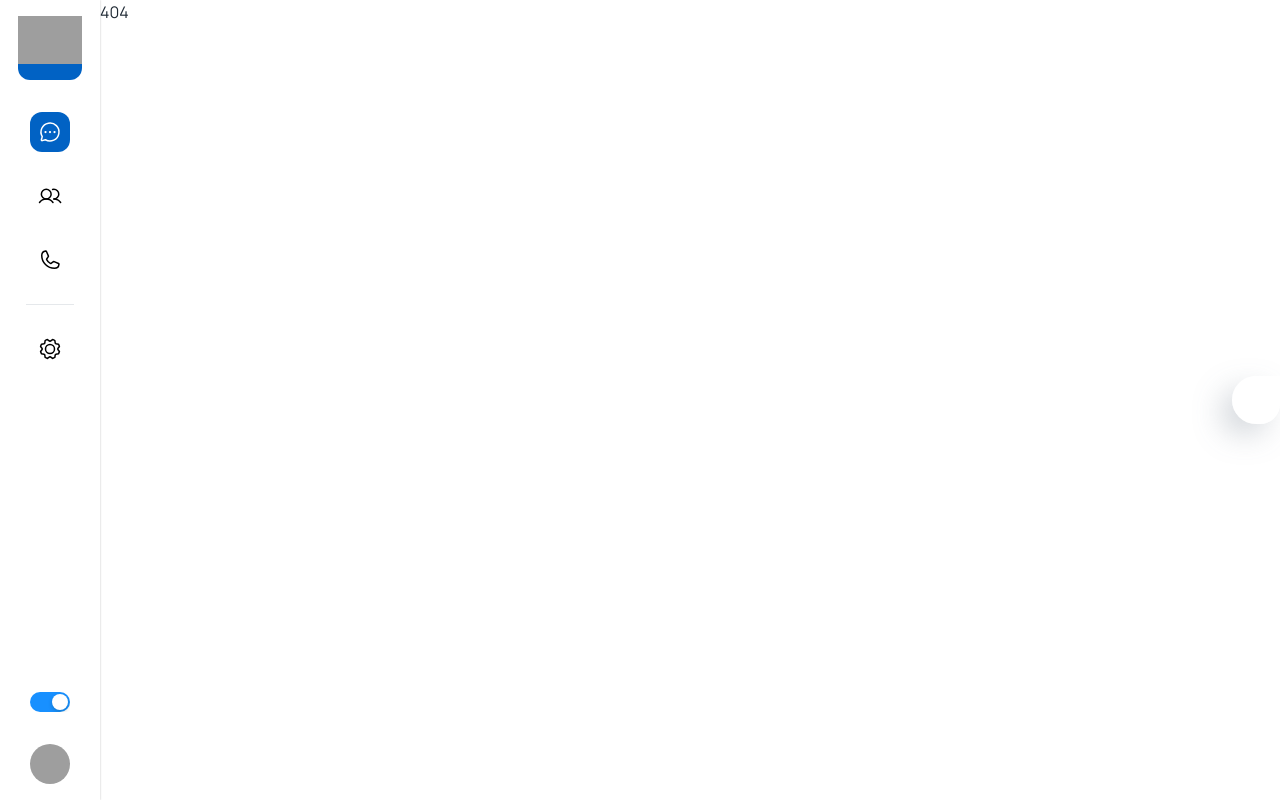
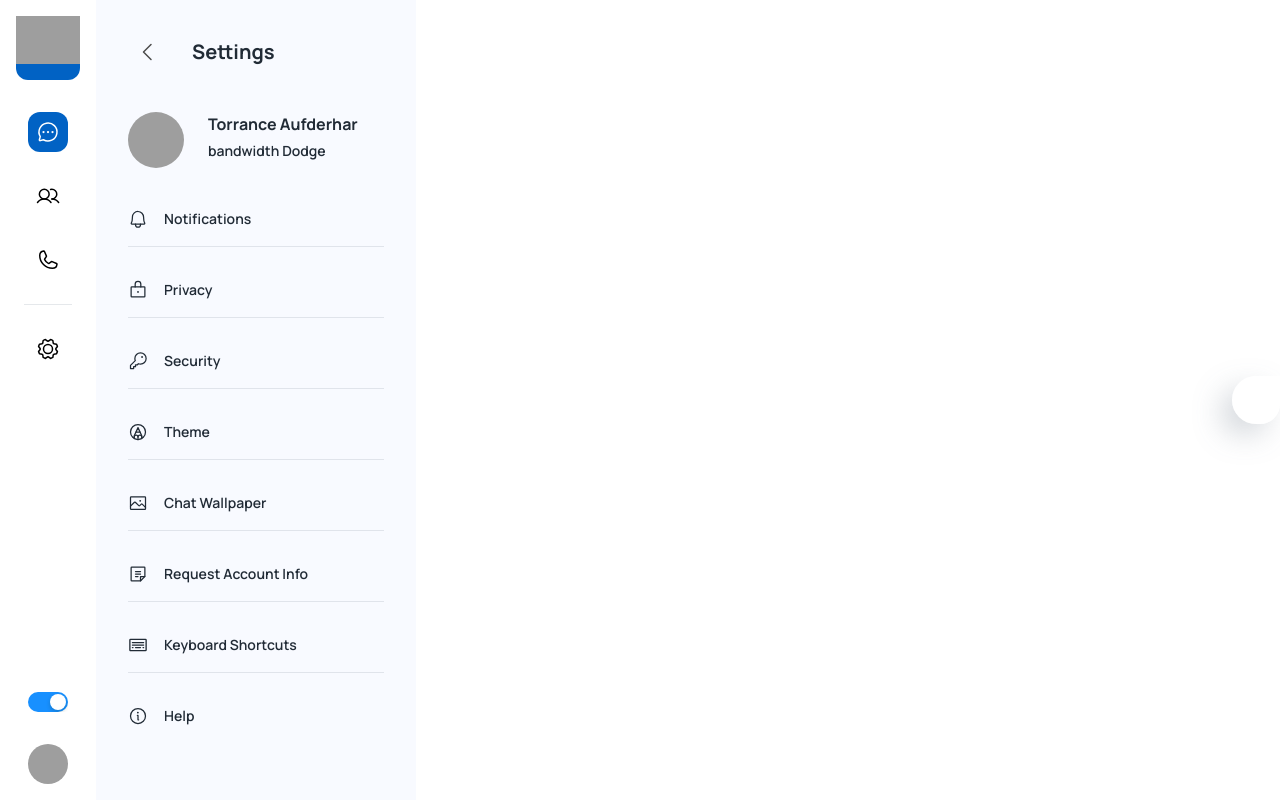
Before and after one commit to massawegodii/Chat-App, a React (Create React App) app: page /settings in a window 1280 px wide. Before the commit this address led to /404. Built offline with nearby package versions, Linux system fonts and the light colour scheme; grey boxes are pictures that could not be loaded; some icons are missing.

Commit message:
settings and theme dialog and shortcut dialog

```diff
--- /dev/null
+++ b/src/pages/dashboard/Settings.js
@@ -0,0 +1,177 @@
+import { faker } from "@faker-js/faker";
+import {
+  Avatar,
+  Box,
+  Divider,
+  IconButton,
+  Stack,
+  Typography,
+  useTheme,
+} from "@mui/material";
+import {
+  Bell,
+  CaretLeft,
+  Image,
+  Info,
+  Key,
+  Keyboard,
+  Lock,
+  Note,
+  PencilCircle,
+} from "phosphor-react";
+import React, { useState } from "react";
+import ThemeDialog from "../../sections/settings/ThemeDialog";
+import ShortcutsDialog from "../../sections/settings/ShortcutsDialog";
+
+const Settings = () => {
+  const theme = useTheme();
+
+  const [openTheme, setOpenTheme] = useState(false);
+
+  const handleOpenTheme = () => {
+    setOpenTheme(true);
+  };
+
+  const handleCloseTheme = () => {
+    setOpenTheme(false);
+  };
+
+  const [openShortcuts, setOpenShortcuts] = useState(false);
+
+  const handleOpenShortcuts = () => {
+    setOpenShortcuts(true);
+  };
+
+  const handleCloseShortcuts = () => {
+    setOpenShortcuts(false);
+  };
+
+  const list = [
+    {
+      key: 0,
+      icon: <Bell size={20} />,
+      title: "Notifications",
+      onclick: () => {},
+    },
+    {
+      key: 1,
+      icon: <Lock size={20} />,
+      title: "Privacy",
+      onclick: () => {},
+    },
+    {
+      key: 2,
+      icon: <Key size={20} />,
+      title: "Security",
+      onclick: () => {},
+    },
+    {
+      key: 3,
+      icon: <PencilCircle size={20} />,
+      title: "Theme",
+      onclick: handleOpenTheme,
+    },
+    {
+      key: 4,
+      icon: <Image size={20} />,
+      title: "Chat Wallpaper",
+      onclick: () => {},
+    },
+    {
+      key: 5,
+      icon: <Note size={20} />,
+      title: "Request Account Info",
+      onclick: () => {},
+    },
+    {
+      key: 6,
+      icon: <Keyboard size={20} />,
+      title: "Keyboard Shortcuts",
+      onclick: handleOpenShortcuts,
+    },
+    {
+      key: 7,
+      icon: <Info size={20} />,
+      title: "Help",
+      onclick: () => {},
+    },
+  ];
+
+  return (
+    <>
+      <Stack direction="row" sx={{ width: "100%" }}>
+        {/* Left Pane */}
+        <Box
+          sx={{
+            overflowY: "auto", // Use auto for clean scrolling
+            height: "100vh",
+            width: 320,
+            backgroundColor:
+              theme.palette.mode === "light"
+                ? "#F8FAFF"
+                : theme.palette.background,
+            "-ms-overflow-style": "none", // Hide scrollbar in IE/Edge
+            "scrollbar-width": "none", // Hide scrollbar in Firefox
+            "&::-webkit-scrollbar": {
+              display: "none", // Hide scrollbar in Chrome/Safari
+            },
+          }}
+        >
+          <Stack p={4} spacing={5}>
+            {/* Header */}
+            <Stack direction="row" alignItems={"center"} spacing={3}>
+              <IconButton>
+                <CaretLeft size={24} color={"#4B4B4B"} />
+              </IconButton>
+              <Typography variant="h5">Settings</Typography>
+            </Stack>
+
+            {/* Profile */}
+            <Stack direction="row" spacing={3}>
+              <Avatar
+                src={`https://i.pravatar.cc/300?u=${Math.random()}`}
+                alt="Random Avatar"
+                sx={{ height: 56, width: 56 }}
+              />
+              <Stack spacing={0.5}>
+                <Typography variant="article">{`${faker.name.firstName()} ${faker.name.lastName()}`}</Typography>
+                <Typography variant="body2">{faker.random.words()}</Typography>
+              </Stack>
+            </Stack>
+
+            {/* List */}
+            <Stack spacing={4}>
+              {list.map(({ key, icon, title, onclick }) => (
+                <React.Fragment key={key}>
+                  <Stack
+                    onClick={onclick}
+                    sx={{ cursor: "pointer" }}
+                    spacing={2}
+                  >
+                    <Stack alignItems={"center"} direction="row" spacing={2}>
+                      {icon}
+                      <Typography variant="body2">{title}</Typography>
+                    </Stack>
+                    {key !== 7 && <Divider />}
+                  </Stack>
+                </React.Fragment>
+              ))}
+            </Stack>
+          </Stack>
+        </Box>
+        {/* Right Pane */}
+      </Stack>
+      {openTheme && (
+        <ThemeDialog open={openTheme} handleClose={handleCloseTheme} />
+      )}
+      {openShortcuts && (
+        <ShortcutsDialog
+          open={openShortcuts}
+          handleClose={handleCloseShortcuts}
+        />
+      )}
+    </>
+  );
+};
+
+export default Settings;
--- a/src/routes/index.js
+++ b/src/routes/index.js
@@ -3,6 +3,7 @@
 
 // layouts
 import DashboardLayout from "../layouts/dashboard";
+
 
 // config
 import { DEFAULT_PATH } from "../config";
@@ -24,6 +25,7 @@
       children: [
         { element: <Navigate to={DEFAULT_PATH} replace />, index: true },
         { path: "app", element: <GeneralApp /> },
+        { path: "settings", element: <Settings /> },
 
         { path: "404", element: <Page404 /> },
         { path: "*", element: <Navigate to="/404" replace /> },
@@ -36,4 +38,8 @@
 const GeneralApp = Loadable(
   lazy(() => import("../pages/dashboard/GeneralApp")),
 );
+
+const Settings = Loadable(
+  lazy(() => import("../pages/dashboard/Settings")),
+);
 const Page404 = Loadable(lazy(() => import("../pages/Page404")));
--- /dev/null
+++ b/src/sections/settings/ShortcutsDialog.js
@@ -0,0 +1,166 @@
+import {
+  Button,
+  Dialog,
+  DialogActions,
+  DialogContent,
+  DialogTitle,
+  Grid,
+  Slide,
+  Stack,
+  Typography,
+} from "@mui/material";
+import React from "react";
+
+const Transition = React.forwardRef(function Transition(props, ref) {
+  return <Slide direction="up" ref={ref} {...props} />;
+});
+
+const list = [
+  {
+    key: 0,
+    title: "Mark as unread",
+    combination: ["Cmd", "Shift", "U"],
+  },
+  {
+    key: 1,
+    title: "Mute",
+    combination: ["Cmd", "Shift", "M"],
+  },
+  {
+    key: 2,
+    title: "Archive Chat",
+    combination: ["Cmd", "Shift", "E"],
+  },
+  {
+    key: 3,
+    title: "Delete Chat",
+    combination: ["Cmd", "Shift", "D"],
+  },
+  {
+    key: 4,
+    title: "Pin Chat",
+    combination: ["Cmd", "Shift", "P"],
+  },
+  {
+    key: 5,
+    title: "Search",
+    combination: ["Cmd", "F"],
+  },
+  {
+    key: 6,
+    title: "Search Chat",
+    combination: ["Cmd", "Shift", "F"],
+  },
+  {
+    key: 7,
+    title: "Next Chat",
+    combination: ["Cmd", "N"],
+  },
+  {
+    key: 8,
+    title: "Next Step",
+    combination: ["Ctrl", "Tab"],
+  },
+  {
+    key: 9,
+    title: "Previous Step",
+    combination: ["Ctrl", "Shift", "Tab"],
+  },
+  {
+    key: 10,
+    title: "New Group",
+    combination: ["Cmd", "Shift", "N"],
+  },
+  {
+    key: 11,
+    title: "Profile & About",
+    combination: ["Cmd", "P"],
+  },
+  {
+    key: 12,
+    title: "Increase speed of voice message",
+    combination: ["Shift", "."],
+  },
+  {
+    key: 13,
+    title: "Decrease speed of voice message",
+    combination: ["Shift", ","],
+  },
+  {
+    key: 14,
+    title: "Settings",
+    combination: ["Shift", "S"],
+  },
+  {
+    key: 15,
+    title: "Emoji Panel",
+    combination: ["Cmd", "E"],
+  },
+  {
+    key: 16,
+    title: "Sticker Panel",
+    combination: ["Cmd", "S"],
+  },
+];
+
+const ShortcutsDialog = ({ open, handleClose }) => {
+  return (
+    <>
+      <Dialog
+        fullWidth
+        maxWidth="md"
+        open={open}
+        TransitionComponent={Transition}
+        keepMounted
+        onClose={handleClose}
+        aria-describedby="alert-dialog-slide-description"
+        sx={{ p: 4 }}
+      >
+        <DialogTitle>{"Keyboard Shortcuts"}</DialogTitle>
+        <DialogContent sx={{ mt: 4 }}>
+          {/*  */}
+          <Grid container spacing={3}>
+            {list.map(({ key, title, combination }) => {
+              return (
+                <Grid item xs={6}>
+                  <Stack
+                    sx={{ width: "100%" }}
+                    justifyContent="space-between"
+                    key={key}
+                    spacing={3}
+                    direction={"row"}
+                    alignItems="center"
+                  >
+                    <Typography variant="caption" sx={{ fontSize: 14 }}>
+                      {title}
+                    </Typography>
+                    <Stack spacing={2} direction="row">
+                      {combination.map((el) => {
+                        return (
+                          <Button
+                            sx={{ color: "#212121" }}
+                            disabled
+                            variant="contained"
+                          >
+                            {el}
+                          </Button>
+                        );
+                      })}
+                    </Stack>
+                  </Stack>
+                </Grid>
+              );
+            })}
+          </Grid>
+        </DialogContent>
+        <DialogActions>
+          <Button variant={"contained"} onClick={handleClose}>
+            Ok
+          </Button>
+        </DialogActions>
+      </Dialog>
+    </>
+  );
+};
+
+export default ShortcutsDialog;
--- /dev/null
+++ b/src/sections/settings/ThemeDialog.js
@@ -0,0 +1,62 @@
+import {
+  Button,
+  Dialog,
+  DialogActions,
+  DialogContent,
+  DialogTitle,
+  FormControl,
+  FormControlLabel,
+  Radio,
+  RadioGroup,
+  Slide,
+} from "@mui/material";
+import React from "react";
+
+const Transition = React.forwardRef(function Transition(props, ref) {
+  return <Slide direction="up" ref={ref} {...props} />;
+});
+const ThemeDialog = ({ open, handleClose }) => {
+  return (
+    <>
+      <Dialog
+        fullWidth
+        open={open}
+        TransitionComponent={Transition}
+        keepMounted
+        onClose={handleClose}
+        aria-describedby="alert-dialog-slide-description"
+      >
+        <DialogTitle sx={{ mb: 2 }}>{"Choose Theme"}</DialogTitle>
+        <DialogContent>
+          <FormControl>
+            <RadioGroup
+              aria-labelledby="demo-radio-buttons-group-label"
+              defaultValue="light"
+              name="radio-buttons-group"
+            >
+              <FormControlLabel
+                value="light"
+                control={<Radio />}
+                label="Light"
+              />
+              <FormControlLabel value="dark" control={<Radio />} label="Dark" />
+              <FormControlLabel
+                value="system"
+                control={<Radio />}
+                label="System Default"
+              />
+            </RadioGroup>
+          </FormControl>
+        </DialogContent>
+        <DialogActions>
+          <Button onClick={handleClose}>Cancel</Button>
+          <Button variant="contained" onClick={handleClose}>
+            Apply
+          </Button>
+        </DialogActions>
+      </Dialog>
+    </>
+  );
+};
+
+export default ThemeDialog;
```
